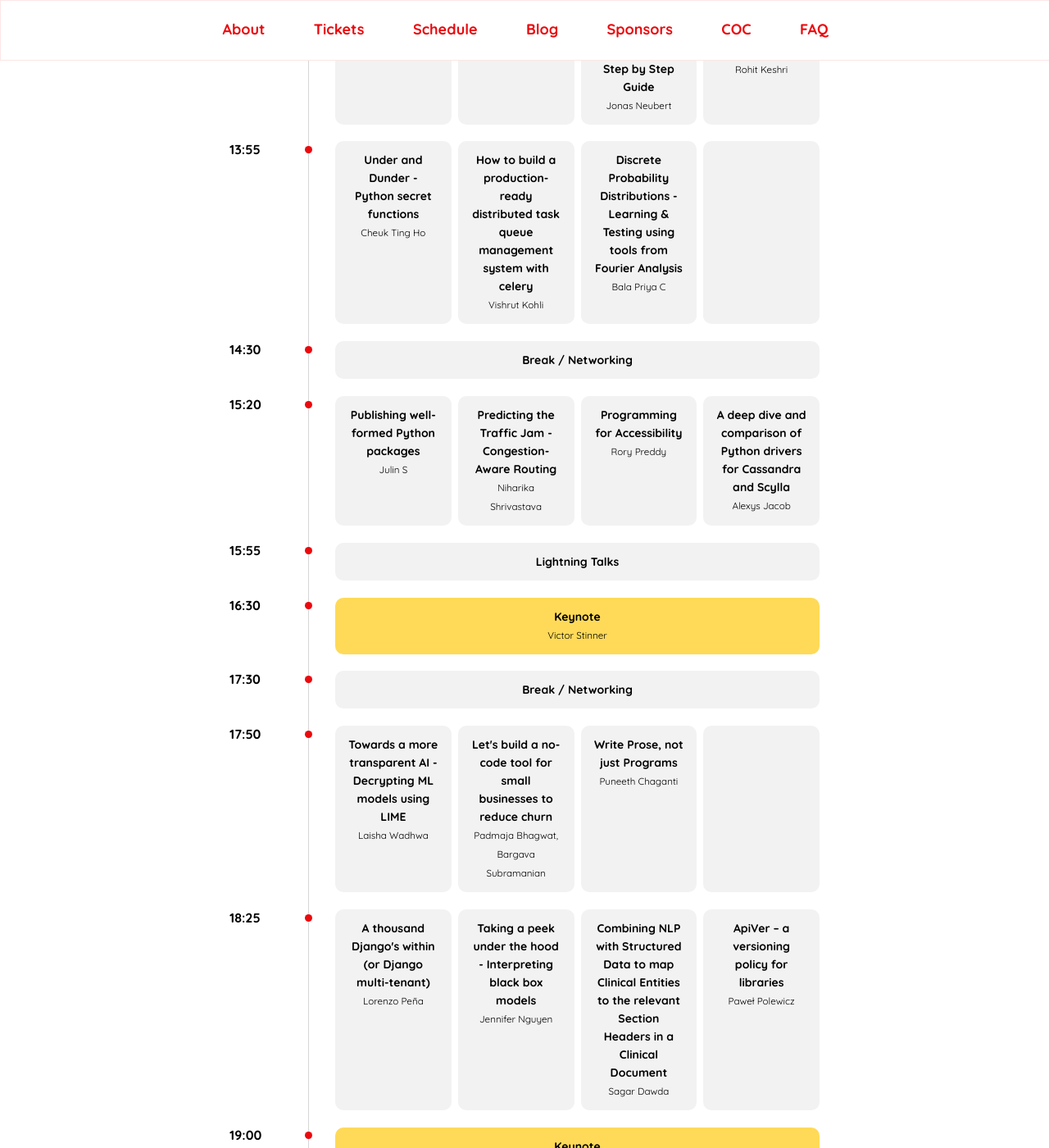
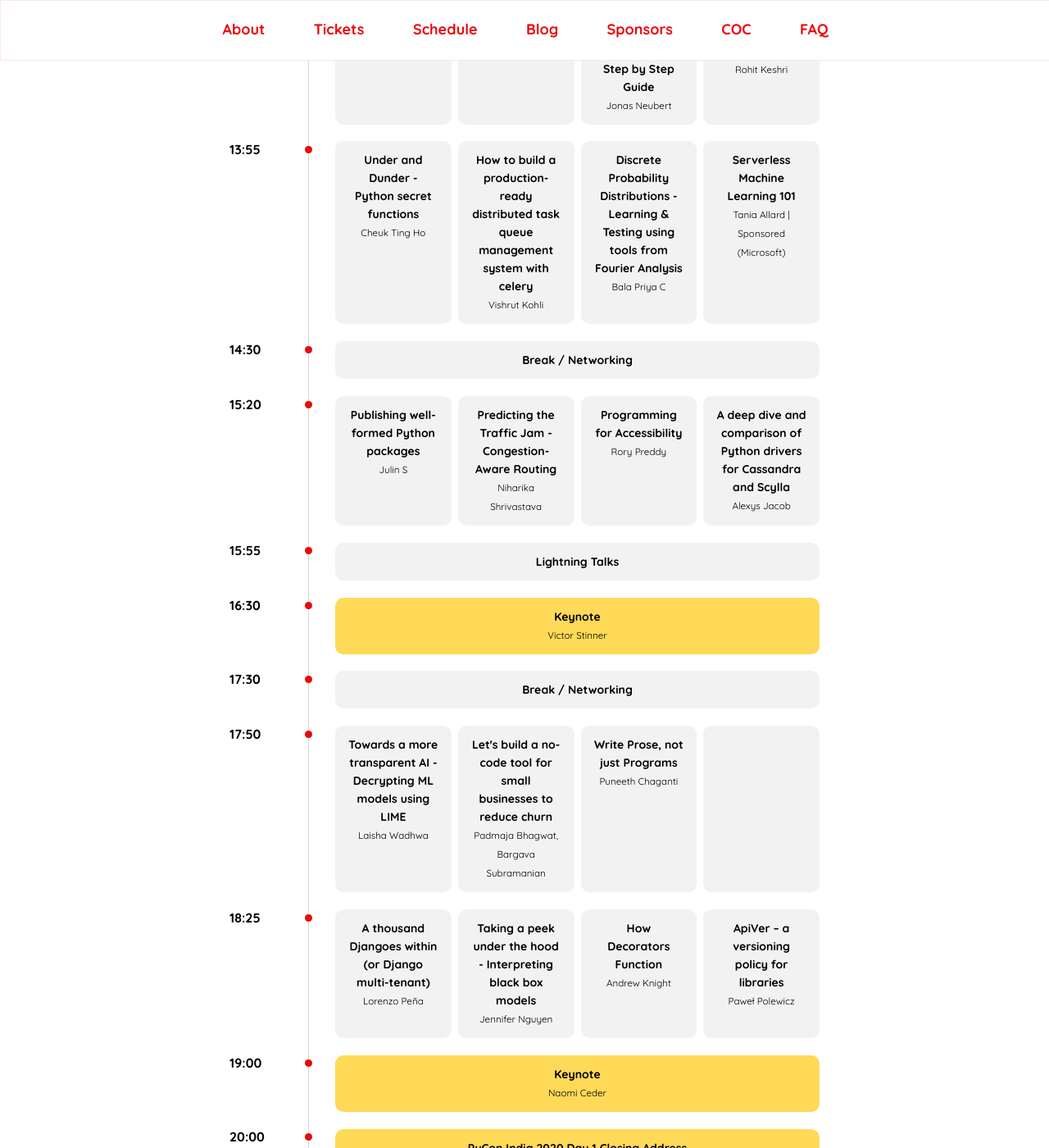
Before and after one commit to pythonindia/inpycon2020, a Jekyll site: the page built from index.md, in a window 1280 px wide and 1400 px high, scrolled down 2661 px. Shown: the whole window at 82% size. Built offline with Jekyll 4.4.1, drawn with Linux system fonts in a browser that asks for light colours.

Commit message:
Update schedule (#128)
Add co-presenter to "Getting Started with Python"
Replace workshop
Add Microsoft talk
Swap Andrew and Sagar Talk
Update talk title of django multi tenant talk

Co-authored-by: Ritesh Agrawal <ritesh@cyware.com>

```diff
--- a/_data/talks.yml
+++ b/_data/talks.yml
@@ -78,11 +78,11 @@
   type: talk
   duration: 30
 
-- title:
+- title: Serverless Machine Learning 101
   track: Delhi
   date: 2nd Oct
   time: "13:55"
-  speaker:
+  speaker: Tania Allard | Sponsored (Microsoft)
   type: talk
   duration: 30
 
@@ -187,7 +187,7 @@
   type: talk
   duration: 30
 
-- title: A thousand Django's within (or Django multi-tenant)
+- title: A thousand Djangoes within (or Django multi-tenant)
   track: Bengaluru
   date: 2nd Oct
   time: "18:25"
@@ -205,12 +205,12 @@
   type: talk
   duration: 30
 
-- title: Combining NLP with Structured Data to map Clinical Entities to the relevant Section Headers in a Clinical Document
+- title: How Decorators Function
   track: Hyderabad
   date: 2nd Oct
   time: "18:25"
-  speaker: Sagar Dawda
-  hyperlink: https://in.pycon.org/cfp/2020/proposals/combining-nlp-with-structured-data-to-map-clinical-entities-to-the-relevant-section-headers-in-a-clinical-document~bkRRN/
+  speaker: Andrew Knight
+  hyperlink: https://in.pycon.org/cfp/2020/proposals/how-decorators-function~bYEp2/
   type: talk
   duration: 30
 
@@ -450,21 +450,21 @@
   type: talk
   duration: 30
 
-- title: How Decorators Function
-  track: Hyderabad
-  date: 3rd Oct
-  time: "18:25"
-  speaker: Andrew Knight
-  hyperlink: https://in.pycon.org/cfp/2020/proposals/how-decorators-function~bYEp2/
-  type: talk
-  duration: 30
-
 - title: Reproducible Scalable Workflows with Nix, Papermill and Renku
   track: Delhi
   date: 3rd Oct
   time: "18:25"
   speaker: Rohit Goswami
   hyperlink: https://in.pycon.org/cfp/2020/proposals/reproducible-scalable-workflows-with-nix-papermill-and-renku~dNkxD/
+  type: talk
+  duration: 30
+
+- title: Combining NLP with Structured Data to map Clinical Entities to the relevant Section Headers in a Clinical Document
+  track: Hyderabad
+  date: 3rd Oct
+  time: "18:25"
+  speaker: Sagar Dawda
+  hyperlink: https://in.pycon.org/cfp/2020/proposals/combining-nlp-with-structured-data-to-map-clinical-entities-to-the-relevant-section-headers-in-a-clinical-document~bkRRN/
   type: talk
   duration: 30
 
@@ -503,12 +503,12 @@
   type: workshop
   duration: 150
 
-- title: Creating real-world simulations using Numpy, SciPy and Matplotlib
+- title: Meme Saheb - Using Dank Learning to Generate Original Meme Captions
   track: 3
   date: 4th Oct
   time: "11:30"
-  speaker: Ashok Govindarajan
-  hyperlink: https://in.pycon.org/cfp/2020/proposals/creating-real-world-simulations-using-numpy-scipy-and-matplotlib~e0Rgy/
+  speaker: Rumanu Bhardwaj
+  hyperlink: https://in.pycon.org/cfp/2020/proposals/meme-saheb-using-dank-learning-to-generate-original-meme-captions~bkR5N/
   type: workshop
   duration: 150
 
@@ -516,7 +516,7 @@
   track: 4
   date: 4th Oct
   time: "11:30"
-  speaker: David T
+  speaker: David T, Vipul G
   hyperlink: https://in.pycon.org/cfp/2020/proposals/hands-on-containerizing-python-and-deploying-to-iot-and-edge-devices~egJYk/
   type: workshop
   duration: 150
```
